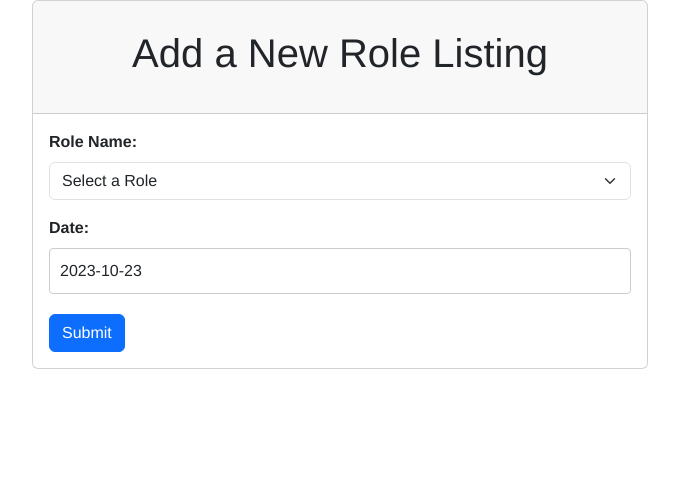
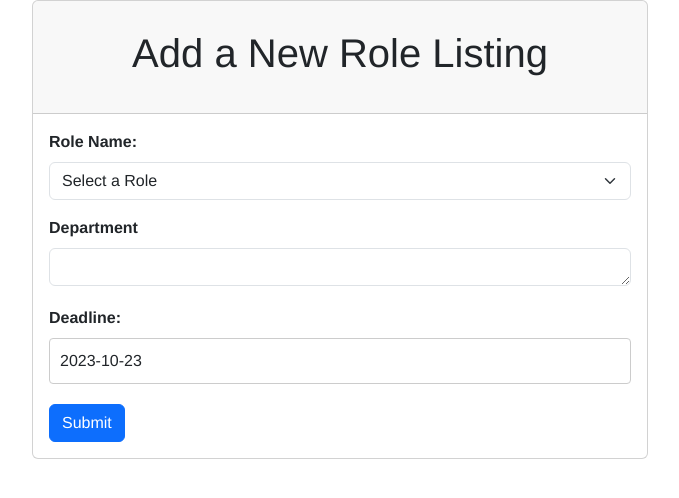
Before and after one commit to SPMG9T6/SBRPProject, a Flask app: template templates/add_role_listing.html in a window 1280 px wide. Shown: the top 498 px of the page, without its empty margins (300-979 px from the left). Run offline with Flask 3, Linux system fonts and the light colour scheme; the template is opened without the code that fills it, so the values that code supplies are empty; data comes from the database, SQL or seed files in the repository; parts of the project's set-up code (start-up, migrations or seed data) failed here and were passed over.

Commit message:
department input on add role listing

```diff
--- a/app.py
+++ b/app.py
@@ -105,6 +105,7 @@ class Role_Listing(db.Model):
         primary_key=True)
     deadline = db.Column(db.Integer,
         primary_key=True)
+    department = db.Column(db.String(20))
 
 
     def __repr__(self) -> str:
@@ -308,15 +309,16 @@ def add_role_listing():
     if request.method == 'POST':
         role_name = request.form['role_name']
         deadline = request.form['deadline']
+        department = request.form['department']
 
         # Create a new role listing
-        new_role_listing = Role_Listing(role_name=role_name, deadline=deadline)
+        new_role_listing = Role_Listing(role_name=role_name, deadline=deadline, department=department)
 
         # Add the role listing to the database
         db.session.add(new_role_listing)
         db.session.commit()
 
-        resp = {'response':'Role Listing Created Successfully', 'role_name':role_name, 'deadline':deadline}
+        resp = {'response':'Role Listing Created Successfully', 'role_name':role_name, 'deadline':deadline, 'department':department}
         return render_template('response.html', resp=resp)
 
     return render_template('add_role_listing.html', deadline=deadline, roles=role_name)
--- a/templates/add_role_listing copy.html
+++ b/templates/add_role_listing copy.html
@@ -76,7 +76,7 @@
                             </div>
 
                             <div class="mb-3">
-                                <label for="date" id="deadline" class="form-label">Date:</label>
+                                <label for="date" id="deadline" class="form-label">Deadline:</label>
                                 <input type="text" id="datepicker" name="deadline" class="form-control">
                             </div>
                             <button type="submit" class="btn btn-primary">Submit</button>
--- a/templates/add_role_listing.html
+++ b/templates/add_role_listing.html
@@ -75,8 +75,13 @@
                                 <p id="selectedSkillDesc"></p>
                             </div>
 
+                            <div class="mb-3" id="department">
+                                <label for="department" class="form-label">Department</label>
+                                <textarea class="form-control" id="department" name="department" rows="1" required></textarea>
+                            </div>
+
                             <div class="mb-3">
-                                <label for="date" id="deadline" class="form-label">Date:</label>
+                                <label for="date" id="deadline" class="form-label">Deadline:</label>
                                 <input type="text" id="datepicker" name="deadline" class="form-control">
                             </div>
                             <button type="submit" class="btn btn-primary">Submit</button>
--- a/templates/response.html
+++ b/templates/response.html
@@ -5,6 +5,7 @@
 <h1>{{ resp.response }}</h1>
 <p>Role Name: {{ resp.role_name }}</p>
 <p>Deadline: {{ resp.deadline }}</p>
+<p>Department: {{ resp.department }}</p>
 
 </body>
 </html>
```
